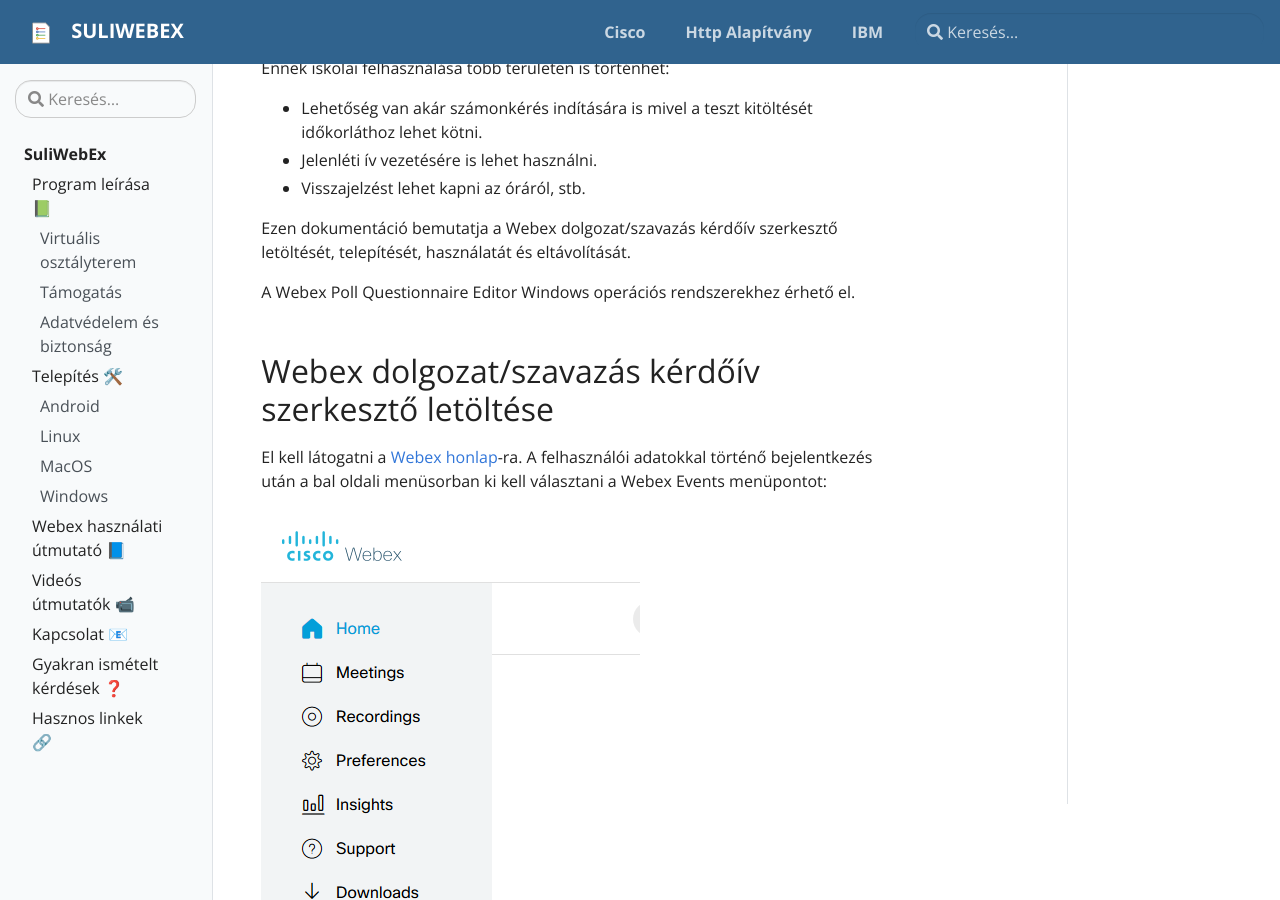
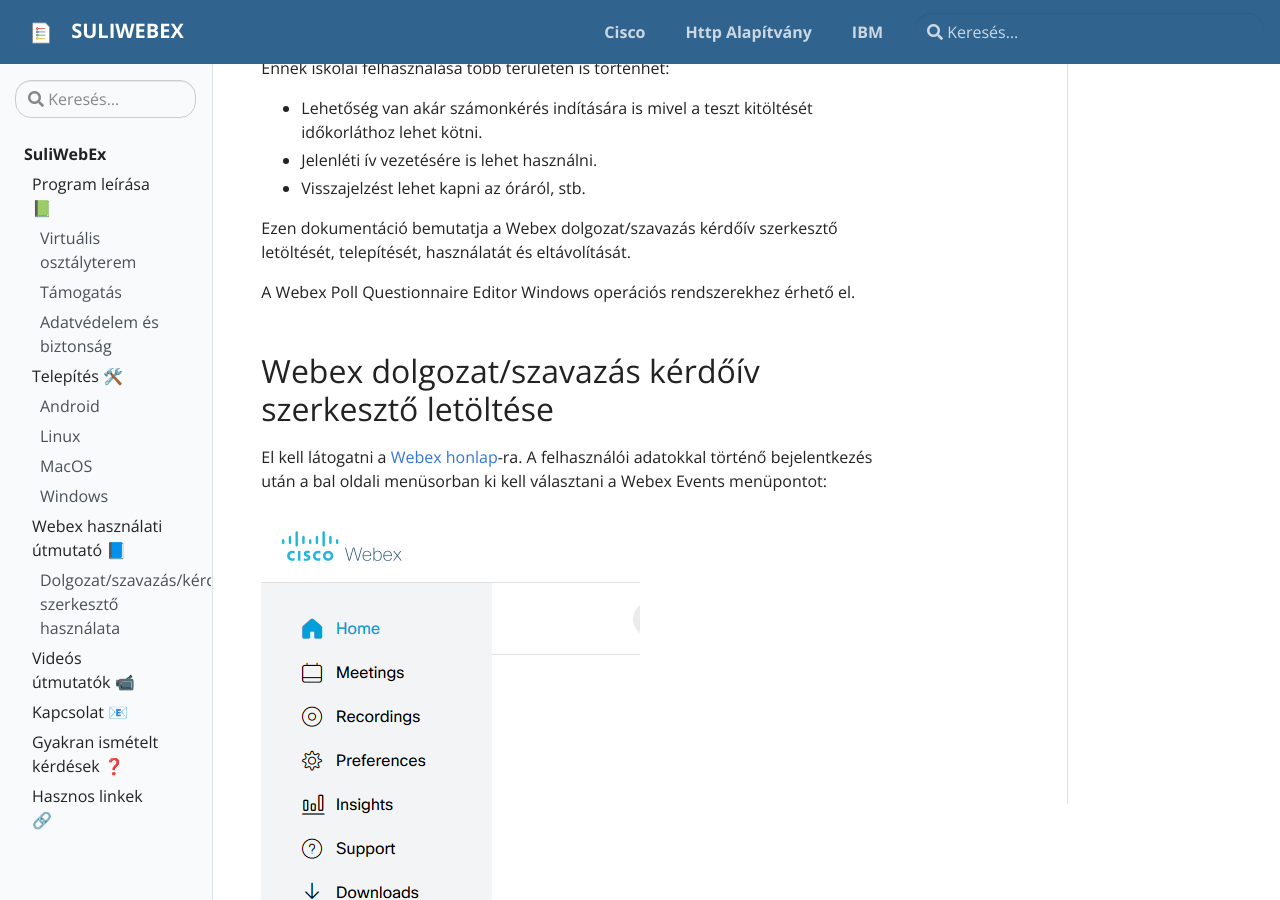
Before and after one commit to suliwebex/suliwebex.github.io, a Jekyll site: the page built from pages/dolgozat_szavazas_kerdoiv_szerkeszto.md, in a window 1280 px wide and 900 px high, scrolled down 313 px. Built offline with Jekyll 4.4.1, drawn with Linux system fonts in a browser that asks for light colours.

Commit message:
dolgozat szerkesztő a menübe

```diff
--- a/_data/toc.yml
+++ b/_data/toc.yml
@@ -22,6 +22,9 @@
           url: "install/windows"
     - title: "Webex használati útmutató 📘"
       url: "hasznalatiutmutato"
+      children:
+        - title: Dolgozat/szavazás/kérdőiv szerkesztő használata
+          url: "dolgozat_szavazas_kerdoiv_szerkeszto"
     - title: "Videós útmutatók 📹"
       url: "underconstruction"
       # children:
```
Also changed, not shown: pages/dolgozat_szavazas_kerdoiv_szerkeszto.md (renamed from pages/install/dolgozat_szavazas_kerdoiv_szerkeszto.md).
